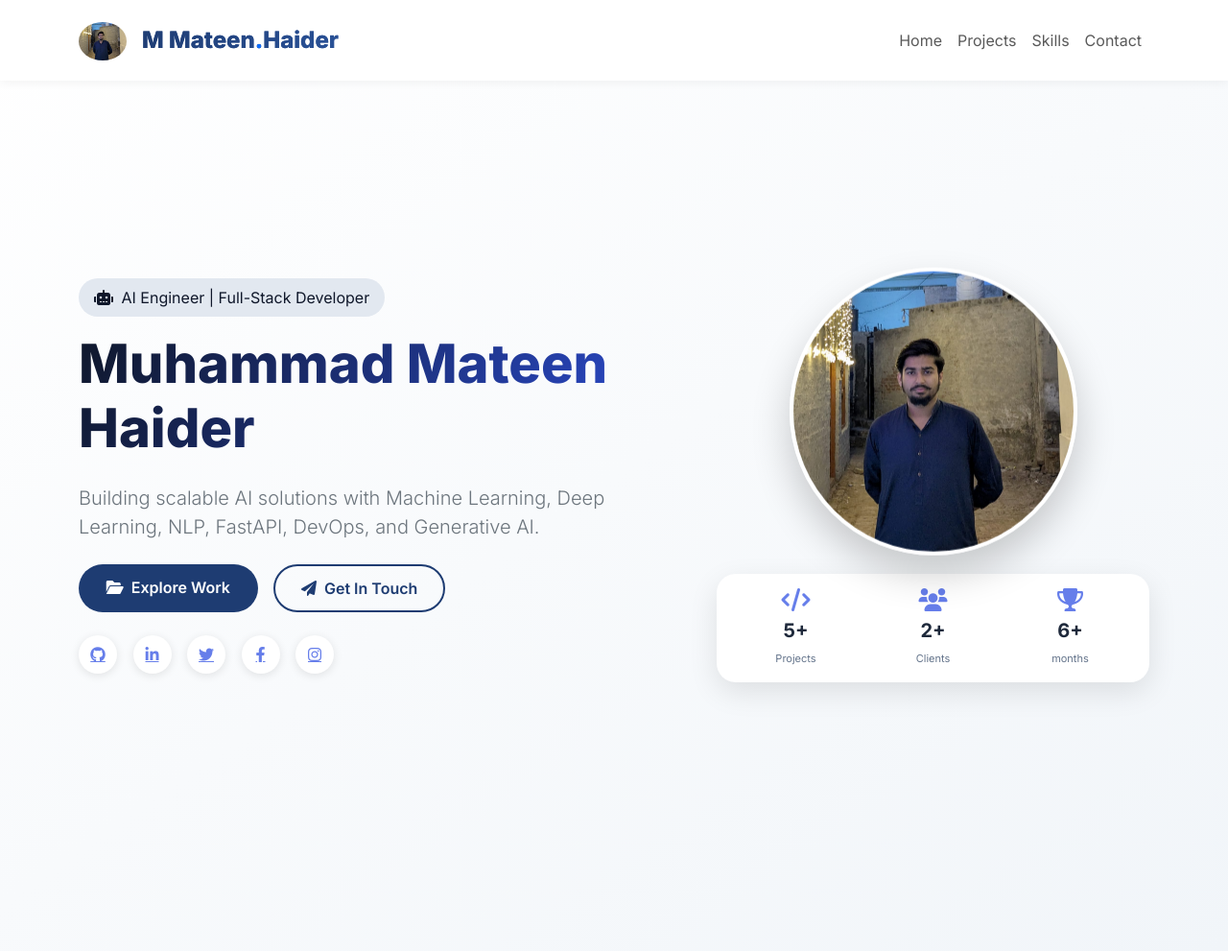
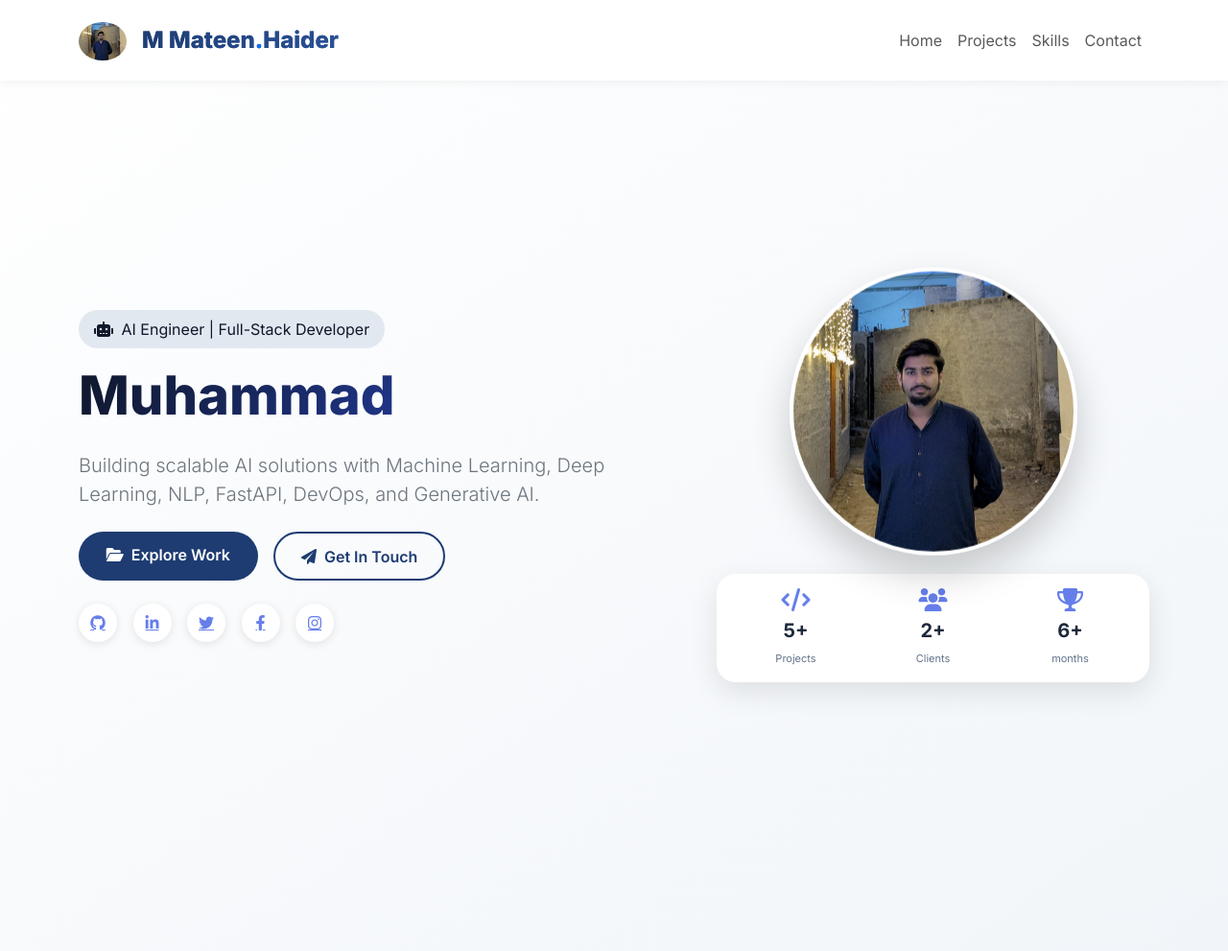
Before and after one commit to mateenhaider48/my_portfolio, a Flask app: page / in a window 1280 px wide. Shown: the top 991 px of the page at 96% size. Run offline with Flask 3, Linux system fonts and the light colour scheme.

Commit message:
add changes

```diff
--- a/templates/index.html
+++ b/templates/index.html
@@ -9,7 +9,7 @@
             <i class="fas fa-robot me-1"></i> AI Engineer | Full-Stack Developer
           </span>
         </div>
-        <h1 class="hero-title animate-text">Muhammad Mateen Haider</h1>
+        <h1 class="hero-title animate-text">Muhammad</h1>
         <p class="lead text-secondary mb-4">
           Building scalable AI solutions with Machine Learning, Deep Learning,
           NLP, FastAPI, DevOps, and Generative AI.
@@ -54,7 +54,7 @@
           <div class="profile-image-container">
             <img
               src="{{ url_for('static', filename='images/profile.jpeg') }}"
-              alt="Muhammad Mateen Hider"
+              alt="Muhammad Mateen Haider"
               class="profile-image"
               onerror="
                 this.src =
```
